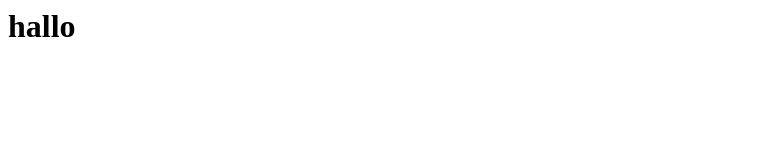
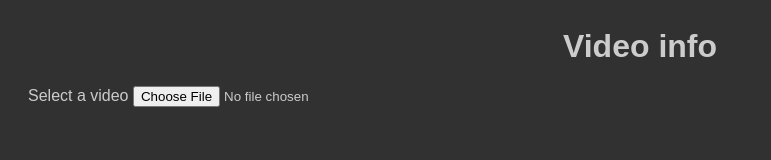
Before and after one commit to christian-draeger/electron-playground, an Electron app: page index.html in a window 1280 px wide. Shown: the whole page, without its empty margins (0-771 px from the left). Drawn offline with Linux system fonts and the light colour scheme.

Commit message:
can use traditional html way to load data - no fancy electron stuff for now

```diff
--- a/index.html
+++ b/index.html
@@ -1,7 +1,23 @@
 <head>
-
+    <style>
+        body {
+            background-color: #313131;
+            color: #cccccc;
+            font-family: Arial,serif;
+            padding: 20px;
+        }
+        h1 {
+            text-align: center;
+        }
+    </style>
 </head>
 
 <body>
-<h1>hallo</h1>
+    <h1>Video info</h1>
+    <form>
+        <div>
+            <label>Select a video</label>
+            <input type="file" accept="video/*" />
+        </div>
+    </form>
 </body>
```
